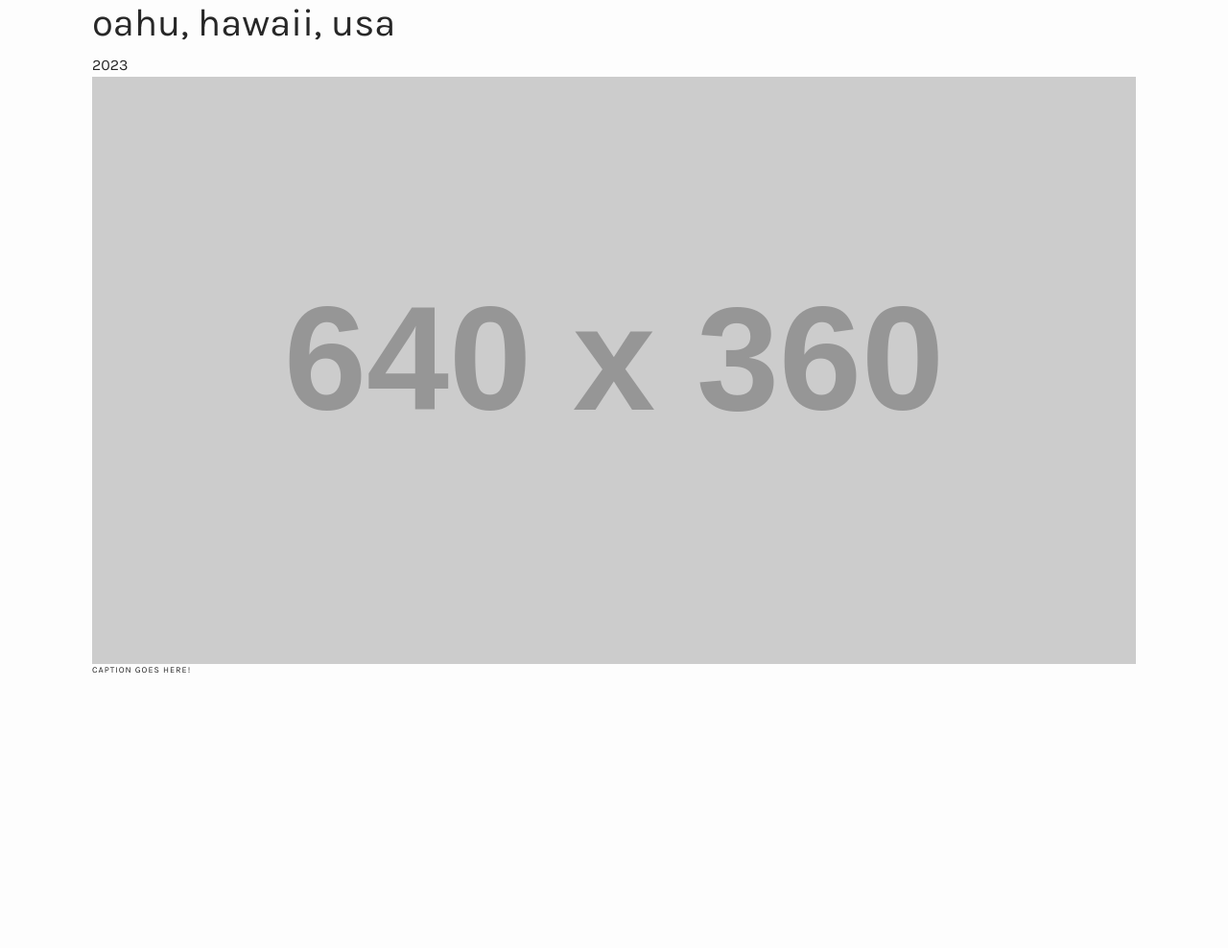
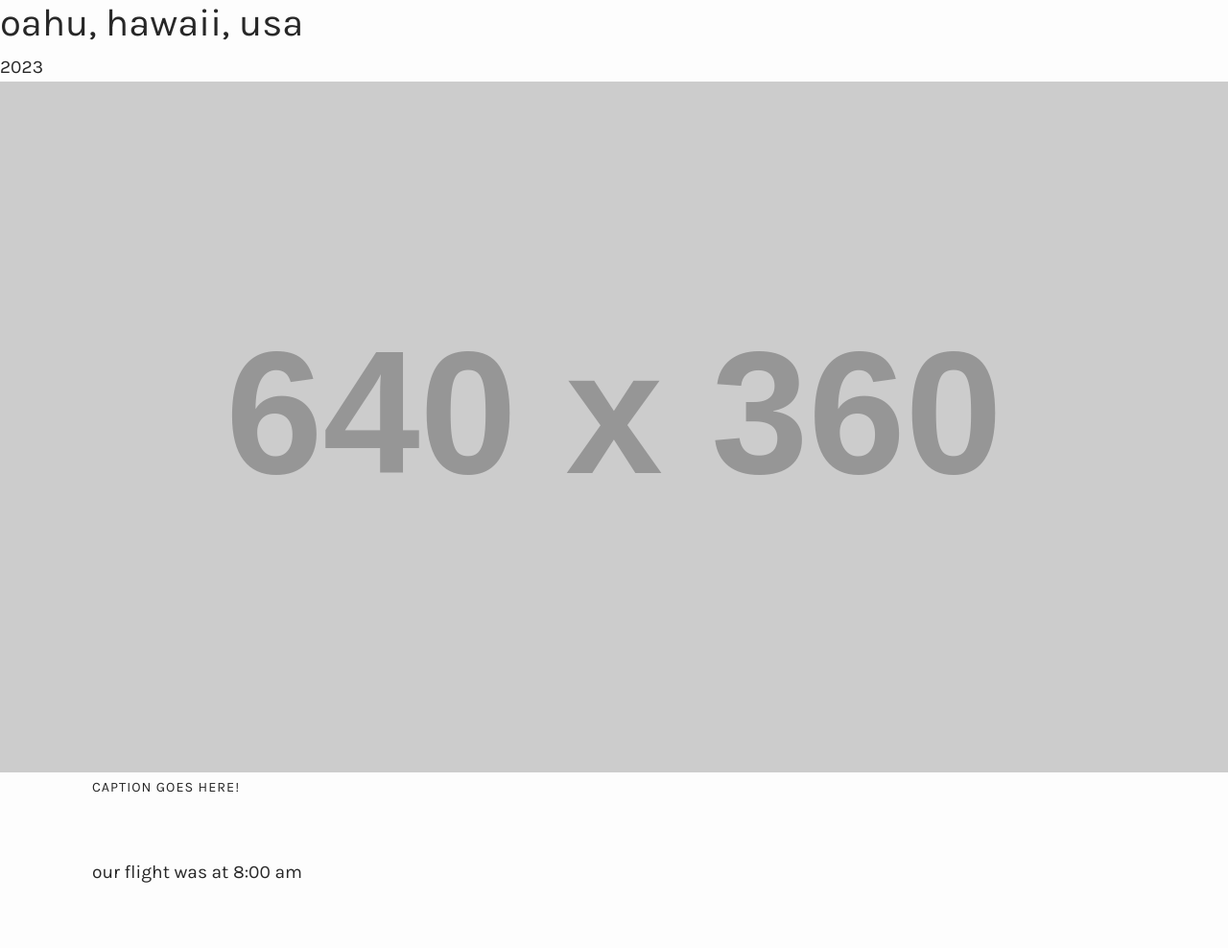
Before and after one commit to natashasupangkat/bon, a Jekyll site: the page built from _trips/hawaii2023.html, in a window 1280 px wide. Shown: the whole page at 96% size. Built offline with Jekyll 4.4.1, drawn with Linux system fonts in a browser that asks for light colours; before the commit the page ends 900 px from its top, so only the background shows below that.

Commit message:
text styling on trips

```diff
--- a/_layouts/trip.html
+++ b/_layouts/trip.html
@@ -2,7 +2,7 @@
 layout: default
 ---
 
-<main>
+
     <div class="top">
         <h1>{{ page.location }}</h1>
         {{ page.year }}
@@ -13,8 +13,8 @@ layout: default
         <!--IMAGE-->
         {% if asset._type == "hero" %}
             <div class="hero">
-                <img src="{{asset.image}}" alt="{{asset.image_alt}} " class="w-100">
-                <div class="caption">{{asset.caption}}</div>
+                <img src="{{ asset.image }}" alt="{{ asset.image_alt }} " class="w-100">
+                <div class="caption content">{{ asset.caption }}</div>
             </div>
         {% endif %}
 
@@ -24,6 +24,9 @@ layout: default
 
         <!--TEXT-->
         {% if asset._type == "text" %}
+            <div class="content">
+                <p>{{ asset.text }}</p>
+            </div>
 
         {% endif %}
 
@@ -38,5 +41,3 @@ layout: default
         {% endif %}
 
     {% endfor %}
-
-</main>
--- a/_sass/main.scss
+++ b/_sass/main.scss
@@ -27,12 +27,13 @@ $colors: (
     font-weight: 700;
 }
 
-.w-100 img {
+.w-100, .w-100 img {
     width: 100%;
 }
 
 body {
     font-family: 'Karla', sans-serif;
+    font-size: 1.2rem;
     color: $dark;
     background-color: $light;
     box-sizing: border-box;
@@ -40,5 +41,6 @@ body {
 
 main {
     width: 85vw;
-    margin: 0px auto;
+    margin: 10vw auto;
+    position: relative;
 }
--- a/_sass/trip.css
+++ /dev/null
@@ -1,5 +0,0 @@
-.caption {
-  text-transform: uppercase;
-  font-size: 9px;
-  letter-spacing: 1px;
-}/*# sourceMappingURL=trip.css.map */
--- a/_sass/trip.scss
+++ b/_sass/trip.scss
@@ -1,5 +1,12 @@
 .caption {
     text-transform: uppercase;
-    font-size: 9px;
+    font-size: 0.9rem;
     letter-spacing: 1px;
+    margin-top: 5px !important;
+    text-align: left;
 }
+
+.content {
+    width: 85vw;
+    margin: 5vw auto;
+}
--- a/_trips/hawaii2023.html
+++ b/_trips/hawaii2023.html
@@ -14,4 +14,6 @@ modules:
     image: http://via.placeholder.com/640x360
     image_alt: placeholder
     caption: caption goes here!
+  - _type: text
+    text: our flight was at 8:00 am
 ---
```
Also changed, not shown: _sass/main.css (deleted, +0 -39 lines), 5 other files.
